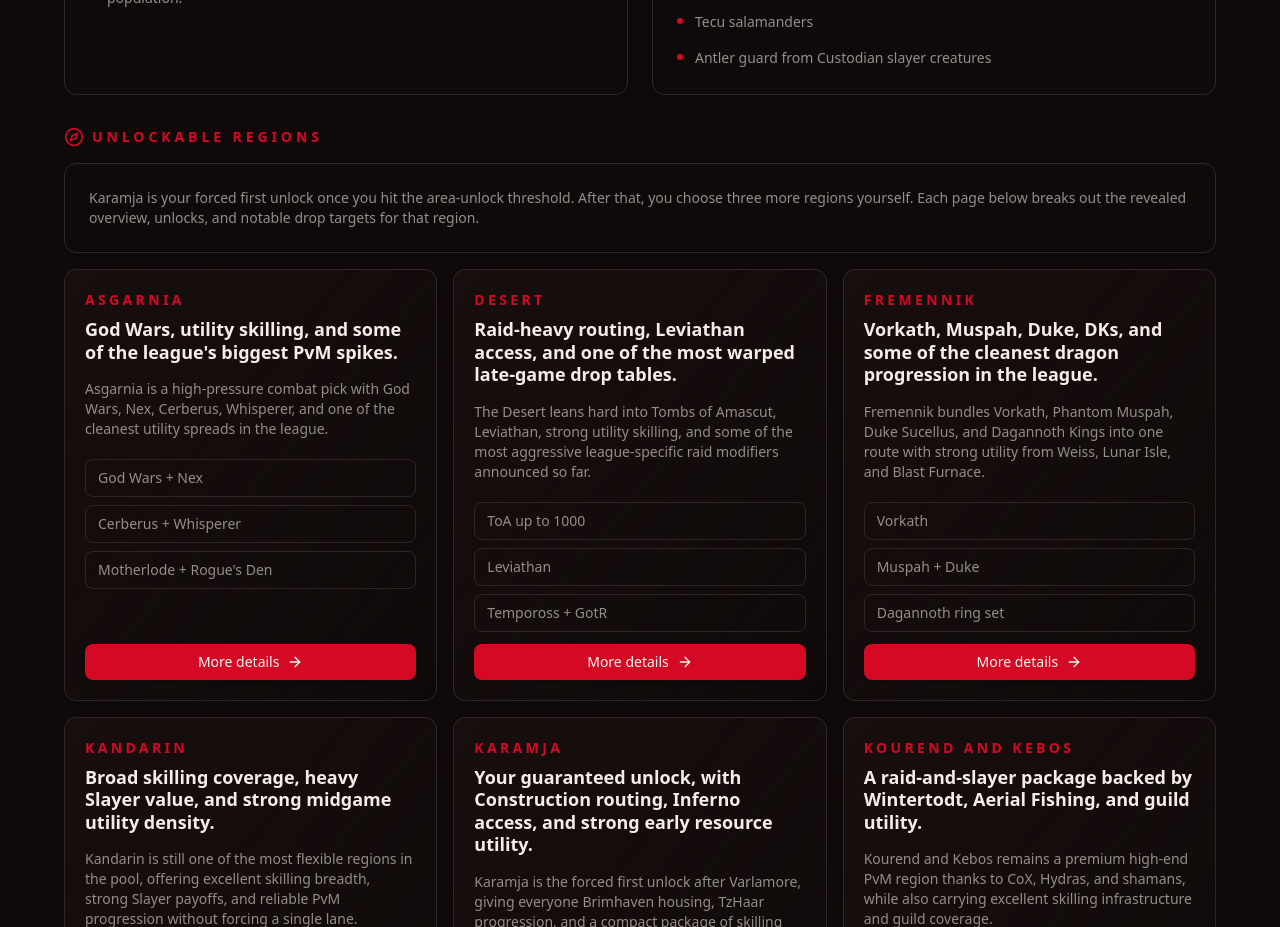
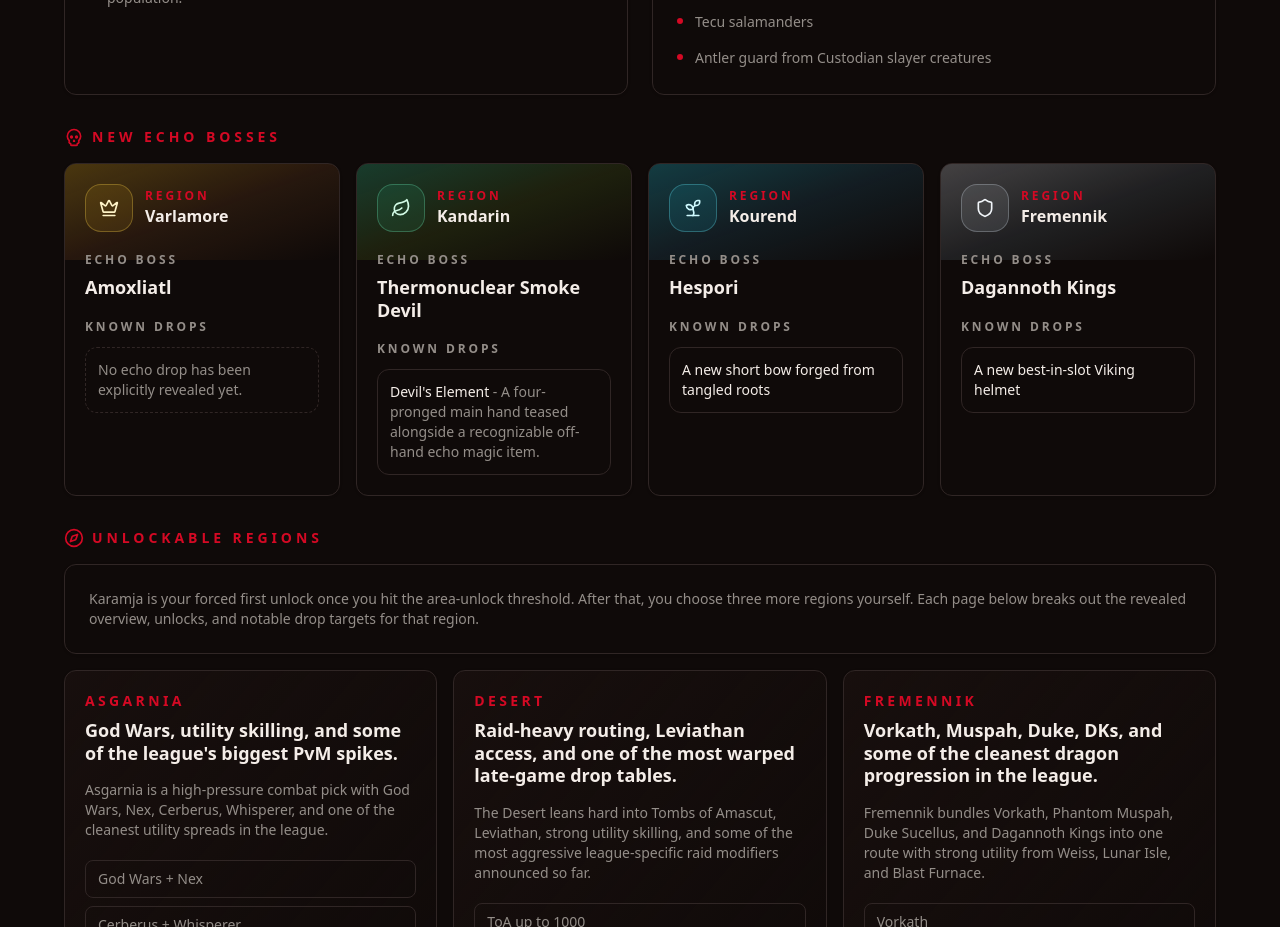
Before and after one commit to DatBear/Demonic-Pacts, a React (Vite) app: page /info in a window 1280 px wide. Shown: the part 4560-5487 px from the top of the page. Built offline with nearby package versions, Linux system fonts and the light colour scheme.

Commit message:
Added initial echo boss info

```diff
--- a/src/data/league-data.ts
+++ b/src/data/league-data.ts
@@ -6,6 +6,19 @@
 export interface LeagueSectionGroup {
   title: string;
   items: string[];
+}
+
+export interface EchoBossReveal {
+  regionSlug: "varlamore" | "kandarin" | "kourend-kebos" | "fremennik";
+  regionName: string;
+  bossName: string;
+  bossWikiUrl: string;
+  revealUrl?: string;
+  knownDrops: {
+    name: string;
+    description?: string;
+    url?: string;
+  }[];
 }
 
 export interface RegionData {
@@ -167,6 +180,54 @@
   "After the tutorial, the lair remains accessible and acts as a reusable early-game utility hub.",
   "A new stepping-stones agility course lets you train Agility from level 1 at roughly Draynor Rooftop pace, with a more punishing failure pattern.",
   "Casting Home Teleport returns you to Yama's Lair at any point during the league.",
+];
+
+export const echoBossReveals: EchoBossReveal[] = [
+  {
+    regionSlug: "varlamore",
+    regionName: "Varlamore",
+    bossName: "Amoxliatl",
+    bossWikiUrl: "https://oldschool.runescape.wiki/w/Amoxliatl_(Echo)",
+    knownDrops: [],
+  },
+  {
+    regionSlug: "kandarin",
+    regionName: "Kandarin",
+    bossName: "Thermonuclear Smoke Devil",
+    bossWikiUrl: "https://oldschool.runescape.wiki/w/Thermonuclear_smoke_devil_(Echo)",
+    revealUrl: "https://x.com/OldSchoolRS/status/2037953009183826030",
+    knownDrops: [
+      {
+        name: "Devil's Element",
+        description: "A four-pronged main hand teased alongside a recognizable off-hand echo magic item.",
+        url: "https://oldschool.runescape.wiki/w/Devil%27s_element",
+      },
+    ],
+  },
+  {
+    regionSlug: "kourend-kebos",
+    regionName: "Kourend",
+    bossName: "Hespori",
+    bossWikiUrl: "https://oldschool.runescape.wiki/w/Hespori_(Echo)",
+    revealUrl: "https://x.com/OldSchoolRS/status/2038300320980140385",
+    knownDrops: [
+      {
+        name: "A new short bow forged from tangled roots",
+      },
+    ],
+  },
+  {
+    regionSlug: "fremennik",
+    regionName: "Fremennik",
+    bossName: "Dagannoth Kings",
+    bossWikiUrl: "https://oldschool.runescape.wiki/w/Dagannoth_Kings_(Echo)",
+    revealUrl: "https://x.com/OldSchoolRS/status/2038662854140703009",
+    knownDrops: [
+      {
+        name: "A new best-in-slot Viking helmet",
+      },
+    ],
+  },
 ];
 
 export const varlamoreGroups: LeagueSectionGroup[] = [
--- a/src/pages/Info.tsx
+++ b/src/pages/Info.tsx
@@ -1,9 +1,9 @@
 import { Link } from "react-router-dom";
-import { ArrowRight, BookOpen, Calendar, Clock3, Compass, Flame, Gem, LockOpen, MapPinned, ScrollText, Skull, Sparkles, Users } from "lucide-react";
+import { ArrowRight, BookOpen, Calendar, Clock3, Compass, Crown, Flame, Gem, Leaf, LockOpen, MapPinned, ScrollText, Shield, Skull, Sparkles, Sprout, Users } from "lucide-react";
 import { Card, CardContent, CardHeader, CardTitle } from "@/components/ui/card";
 import { Button } from "@/components/ui/button";
 import { LeaguePageFrame } from "@/components/LeaguePageFrame";
-import { contentChangeGroups, initialSetupGroups, leagueQuickStats, leagueRules, tierOnePassives, unlockableRegions, varlamoreDrops, varlamoreGroups, varlamorePreparation, yamasLairNotes } from "@/data/league-data";
+import { contentChangeGroups, echoBossReveals, initialSetupGroups, leagueQuickStats, leagueRules, tierOnePassives, unlockableRegions, varlamoreDrops, varlamoreGroups, varlamorePreparation, yamasLairNotes } from "@/data/league-data";
 
 function BulletList({ items }: { items: string[] }) {
   return <ul className="grid gap-3 text-sm text-muted-foreground">
@@ -31,6 +31,28 @@
   const startingCombatAchievementsGroup = initialSetupGroups[1];
   const startingStatsGroup = initialSetupGroups[2];
   const starterUtilityGroup = initialSetupGroups[3];
+  const echoBossRegionVisuals = {
+    varlamore: {
+      icon: Crown,
+      glowClassName: "from-amber-400/25 via-orange-400/10 to-transparent",
+      sigilClassName: "border-amber-300/30 bg-amber-400/10 text-amber-100",
+    },
+    kandarin: {
+      icon: Leaf,
+      glowClassName: "from-emerald-400/25 via-lime-400/10 to-transparent",
+      sigilClassName: "border-emerald-300/30 bg-emerald-400/10 text-emerald-100",
+    },
+    "kourend-kebos": {
+      icon: Sprout,
+      glowClassName: "from-cyan-400/25 via-sky-400/10 to-transparent",
+      sigilClassName: "border-cyan-300/30 bg-cyan-400/10 text-cyan-100",
+    },
+    fremennik: {
+      icon: Shield,
+      glowClassName: "from-slate-200/25 via-sky-200/10 to-transparent",
+      sigilClassName: "border-slate-300/30 bg-slate-200/10 text-slate-100",
+    },
+  } as const;
 
   return <LeaguePageFrame
     eyebrow="Leagues VI"
@@ -139,6 +161,57 @@
           </div>
         </section>
 
+        <section id="echo-bosses" className="space-y-4 scroll-mt-24">
+          <div className="flex items-center gap-2 text-primary">
+            <Skull className="h-5 w-5" />
+            <p className="text-sm font-semibold uppercase tracking-[0.28em]">New Echo Bosses</p>
+          </div>
+
+          <div className="grid gap-4 md:grid-cols-2 xl:grid-cols-4">
+            {echoBossReveals.map(reveal => {
+              const visual = echoBossRegionVisuals[reveal.regionSlug];
+              const Icon = visual.icon;
+              const hasKnownDrops = reveal.knownDrops.length > 0;
+
+              return <Card key={reveal.regionSlug} className="group relative overflow-hidden border-primary/20 bg-card/90">
+                <div className={`pointer-events-none absolute inset-x-0 top-0 h-24 bg-gradient-to-br ${visual.glowClassName}`} />
+                <CardContent className="relative flex h-full flex-col gap-5 p-5">
+                  <div className="flex items-center gap-3">
+                    <div className={`flex h-12 w-12 items-center justify-center rounded-2xl border ${visual.sigilClassName}`}>
+                      <Icon className="h-5 w-5" />
+                    </div>
+                    <div>
+                      <p className="text-xs font-semibold uppercase tracking-[0.24em] text-primary">Region</p>
+                      <p className="text-base font-semibold text-foreground">{reveal.regionName}</p>
+                    </div>
+                  </div>
+
+                  <div className="space-y-2">
+                    <p className="text-xs font-semibold uppercase tracking-[0.24em] text-muted-foreground">Echo Boss</p>
+                    <a href={reveal.bossWikiUrl} target="_blank" rel="noopener noreferrer" className="block text-lg font-semibold leading-tight text-foreground transition-colors hover:text-primary">
+                      {reveal.bossName}
+                    </a>
+                  </div>
+
+                  <div className="space-y-3">
+                    <p className="text-xs font-semibold uppercase tracking-[0.24em] text-muted-foreground">Known Drops</p>
+                    {hasKnownDrops && <div className="space-y-2">
+                      {reveal.knownDrops.map(drop => <div key={drop.name} className="rounded-xl border border-border bg-background/60 px-3 py-3 text-sm text-muted-foreground">
+                        {drop.url && <a href={drop.url} target="_blank" rel="noopener noreferrer" className="font-medium text-foreground transition-colors hover:text-primary">{drop.name}</a>}
+                        {!drop.url && <span className="font-medium text-foreground">{drop.name}</span>}
+                        {drop.description && <span> - {drop.description}</span>}
+                      </div>)}
+                    </div>}
+                    {!hasKnownDrops && <div className="rounded-xl border border-dashed border-border bg-background/40 px-3 py-3 text-sm text-muted-foreground">
+                      No echo drop has been explicitly revealed yet.
+                    </div>}
+                  </div>
+                </CardContent>
+              </Card>;
+            })}
+          </div>
+        </section>
+
         <section id="regions" className="space-y-4 scroll-mt-24">
           <div className="flex items-center gap-2 text-primary">
             <Compass className="h-5 w-5" />
```
